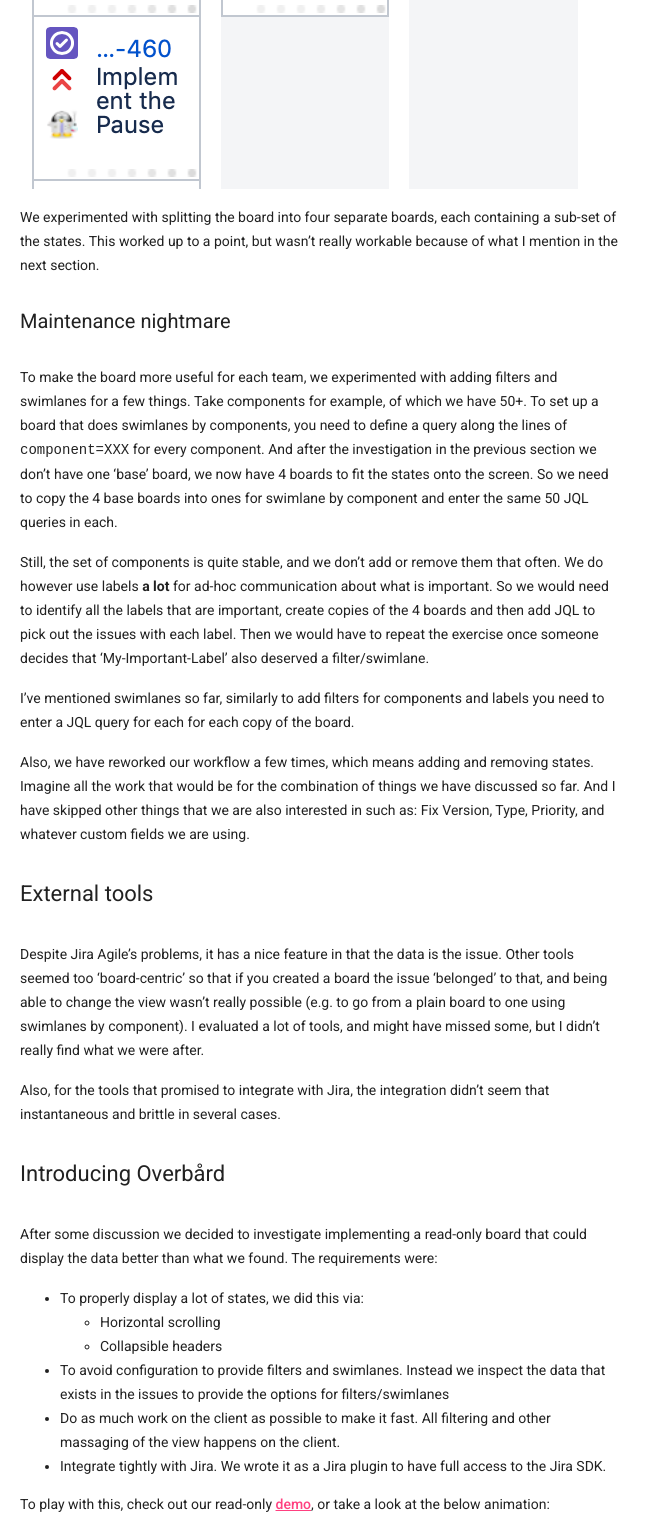
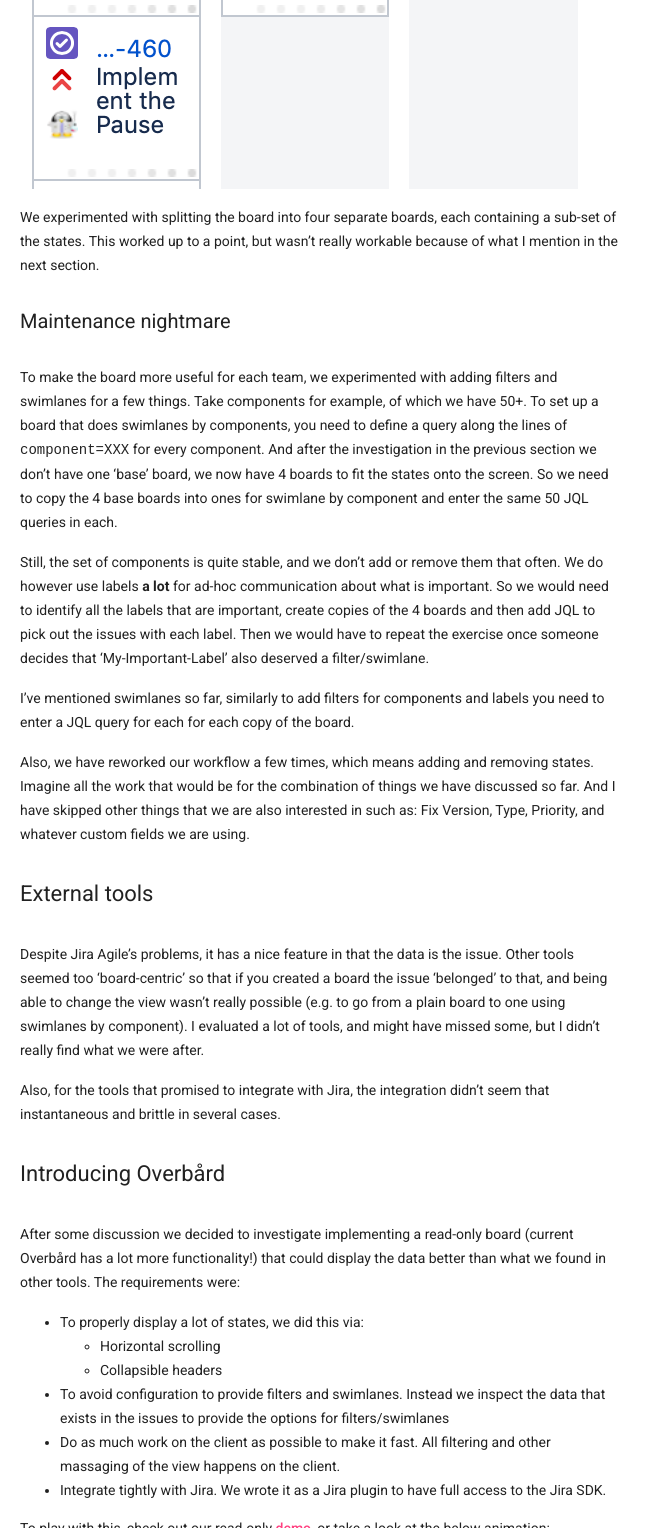
Before and after one commit to overbaard/overbaard.github.io, a Jekyll site: the page built from _posts/2019-02-27-why-we-wrote-overbaard.md, in a window 1280 px wide, cut to the strip 1719-3247 px from the top of the page. Shown: the whole strip, without its empty margins (0-661 px from the left). Built offline with Jekyll 4.4.1, drawn with Linux system fonts in a browser that asks for light colours.

Commit message:
Update blog text

```diff
--- a/_posts/2019-02-27-why-we-wrote-overbaard.md
+++ b/_posts/2019-02-27-why-we-wrote-overbaard.md
@@ -89,8 +89,8 @@ Also, for the tools that promised to integrate with Jira, the integration didn't
 several cases.
 
 <h2>Introducing Overbård</h2>
-After some discussion we decided to investigate implementing a read-only board that could display
-the data better than what we found. The requirements were:
+After some discussion we decided to investigate implementing a read-only board (current Overbård has a lot more
+functionality!) that could display the data better than what we found in other tools. The requirements were:
 * To properly display a lot of states, we did this via:
     * Horizontal scrolling
     * Collapsible headers
```
